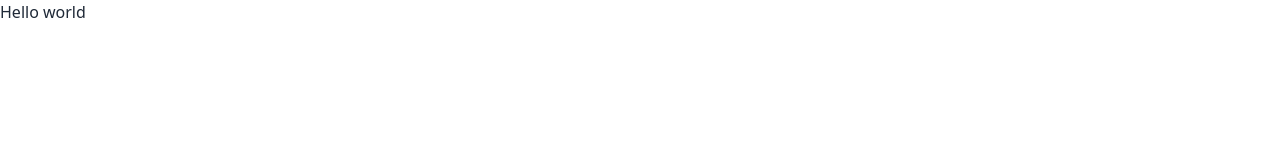
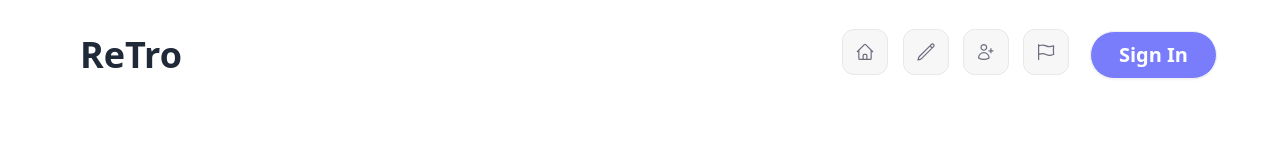
Before and after one commit to masud467/ReTro-Forum-for-Content-Creators, a plain HTML site: page index.html in a window 1280 px wide. Drawn offline with nearby package versions, Linux system fonts and the light colour scheme.

Commit message:
added the navbar section

```diff
--- a/index.html
+++ b/index.html
@@ -7,11 +7,43 @@
     <link href="https://cdn.jsdelivr.net/npm/daisyui@4.7.2/dist/full.min.css" rel="stylesheet" type="text/css" />
     <script src="https://cdn.tailwindcss.com"></script>
 </head>
-<body>
+<body class="mx-auto w-[1170px]">
     <header>
-        <h1>Hello world</h1>
+        <!-- navbar section -->
+        <div class="navbar bg-base-100 mt-5">
+            <div class="navbar-start">
+              <div class="dropdown">
+                    <div tabindex="0" role="button" class="btn btn-ghost lg:hidden">
+                      <svg xmlns="http://www.w3.org/2000/svg" class="h-5 w-5" fill="none" viewBox="0 0 24 24" stroke="currentColor"><path stroke-linecap="round" stroke-linejoin="round" stroke-width="2" d="M4 6h16M4 12h8m-8 6h16" /></svg>
+                    </div>
+              </div>
+              <a class="btn btn-ghost text-4xl font-extrabold">ReTro</a>
+            </div>
+
+            <div class="navbar-end space-x-5">
+                <div class="space-x-2">
+                    <button class="btn btn-ghost btn-circle">
+                        <img src="icon/Home.svg" alt="">
+                    </button>
+                    <button class="btn btn-ghost btn-circle">
+                          <img src="icon/edit.svg" alt="">
+                    </button>
+                    <button class="btn btn-ghost btn-circle">
+                          <img src="icon/login.svg" alt="">
+                    </button>
+                    <button class="btn btn-ghost btn-circle">
+                         <img src="icon/flag.svg" alt="">
+                    </button>
+                </div>
+                <div>
+                    <button class="btn rounded-[50px] bg-[#797DFC] text-white px-7 font-semibold text-[20px]">Sign In
+                    </button>
+                </div>
+            </div>
+        </div>
     </header>
     <main>
+        <!-- banner section -->
 
     </main>
     <footer>
```
Also changed, not shown: icon/Home.svg (added), icon/edit.svg (added), icon/flag.svg (added), icon/login.svg (added).
